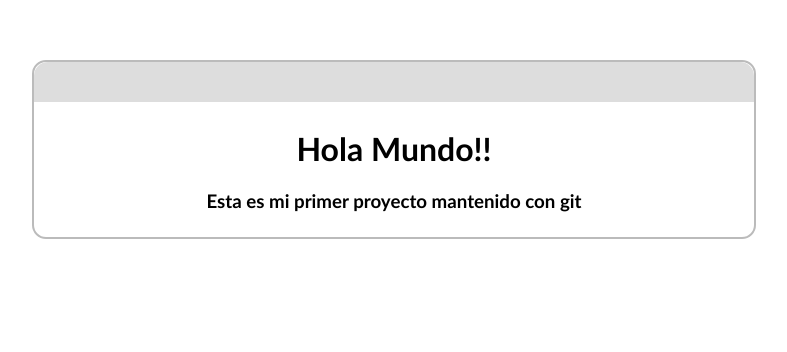
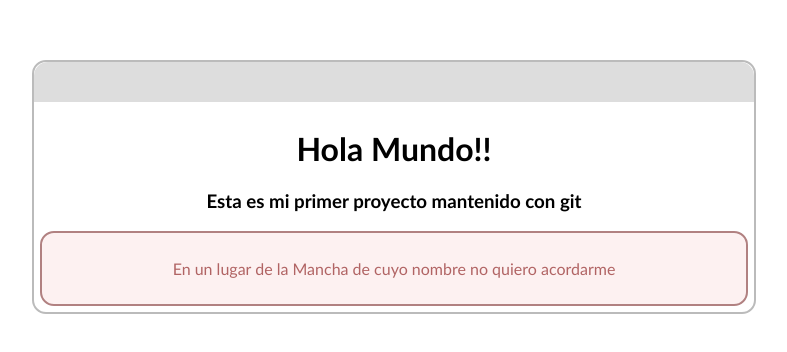
Before and after one commit to Trodoblasto/html1, a plain HTML site: page index.html in a window 1280 px wide. Shown: the whole page, without its empty margins (246-1033 px from the left). Drawn offline with Linux system fonts and the light colour scheme.

Commit message:
Añadiendo cajas rojas

```diff
--- a/estilos.css
+++ b/estilos.css
@@ -18,3 +18,14 @@
     text-align: center;
     padding: 6px;
 }
+
+.caja{
+    width: inherit;
+    min-height: 40px;
+    padding:10px;
+    border: 2px solid #b18181;
+    border-radius: 14px;
+    background-color: #fdf1f1;
+    color:#b16464
+
+}
--- a/index.html
+++ b/index.html
@@ -12,6 +12,10 @@
         <diV class="card_body">
             <h1> Hola Mundo!! </h1>
             <h3> Esta es mi primer proyecto mantenido con git</h3>
+
+            <div class="caja">
+                <p> En un lugar de la Mancha de cuyo nombre no quiero acordarme</p>
+            </div>
         </diV>
     </div>
 </body>
```
